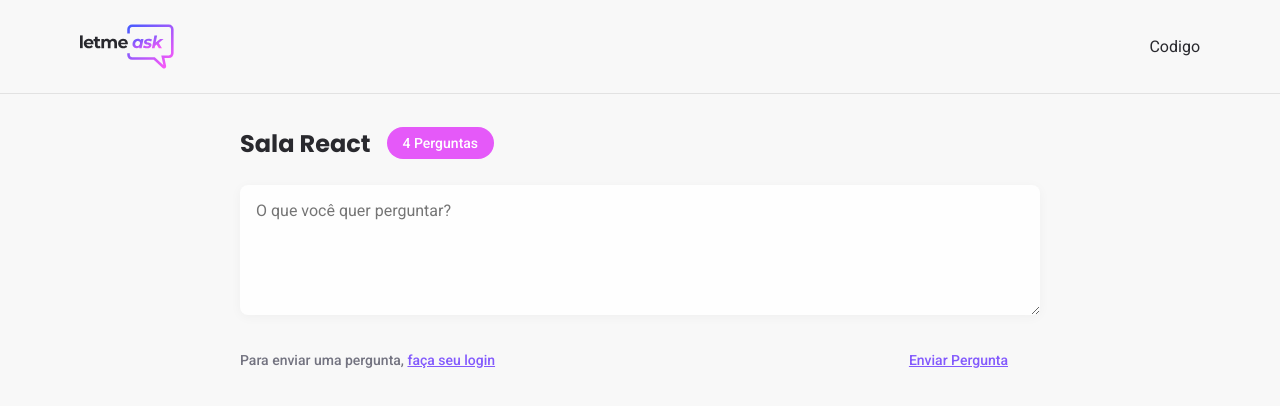
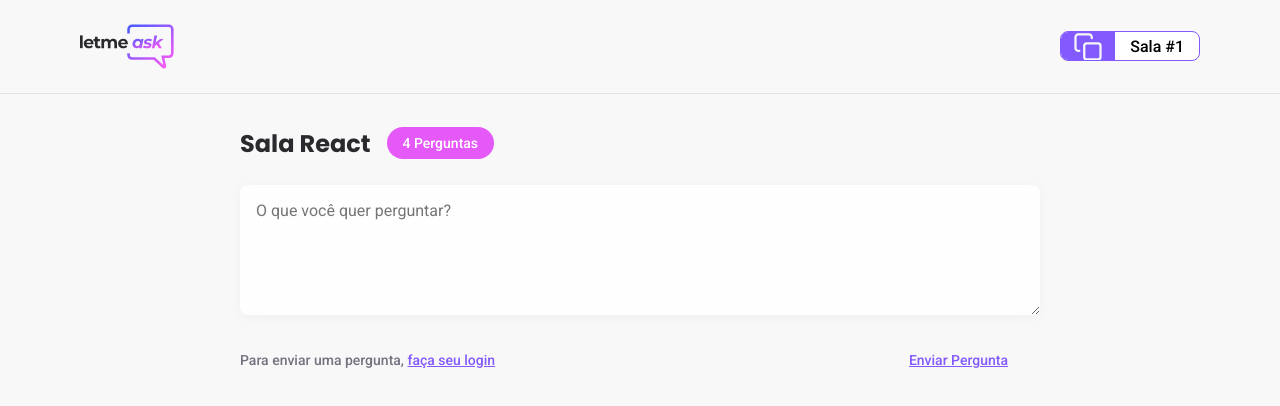
Before and after one commit to Jeffersontads/letmeask, a React (Create React App) app: page /rooms/1 in a window 1280 px wide. Shown: the top 406 px of the page. Built offline with nearby package versions, Linux system fonts and the light colour scheme; no server answers.

Commit message:
criar funcao para copiar id da sala, funcao que pega o id da pagina da url, criar pagina da sala

```diff
--- /dev/null
+++ b/src/components/RoomCode.tsx
@@ -0,0 +1,22 @@
+import copyImg from '../assets/images/copy.svg';
+import '../styles/room-code.scss';
+
+type RoomCodeProps = {
+    code: string;
+}
+
+export function RoomCode(props: RoomCodeProps) {
+    //este funcao é usada aqui para que ao clicar no botao seja copiado o conteudo (navigator clipboard nao funciona browsers antigos)
+    function copyRoomCodeToClipboard() {
+    navigator.clipboard.writeText(props.code);
+}
+
+    return(
+        <button className="room-code" onClick={copyRoomCodeToClipboard}>
+            <div>
+                <img src={copyImg} alt="imagem do button codigo" />
+            </div>
+                    <span>Sala #{props.code}</span>
+        </button>
+    );
+}
--- a/src/pages/Room.tsx
+++ b/src/pages/Room.tsx
@@ -1,14 +1,25 @@
+import { type } from 'os';
+import {useParams} from 'react-router-dom';
+
 import logoImg from '../assets/images/logo.svg';
 import { Button } from '../components/Button';
+import { RoomCode } from '../components/RoomCode';
 import '../styles/room.scss';
 
 export function Room() {
+
+    type RoomParams = {
+        id: string;
+    }
+
+const params = useParams<RoomParams>();
+
     return (
         <div id="page-room">
             <header>
                 <div className="content">
                     <img src={logoImg} alt="Letmeask" />
-                    <div>Codigo</div>
+                    <RoomCode code={params.id}/>
                 </div>
             </header>
 
--- /dev/null
+++ b/src/styles/room-code.scss
@@ -0,0 +1,33 @@
+.room-code {
+    height: 30px;
+    border-radius: 8px;
+    overflow: hidden;
+
+    background: #fff;
+    border: 1px solid #835afd;
+    cursor: pointer;
+
+    display: flex;
+
+    img {
+        width: 30px;
+    }
+
+    div {
+        background: #835afd;
+        padding: 0 12px;
+        display: flex;
+        justify-content: center;
+        align-items: center;
+    }
+
+    span {
+        display: block;
+        align-self: center;
+        flex: 1;
+        padding: 15px;
+        width:100%;
+        font-size: 16px;
+        font-weight: 500;
+    }
+}
```
